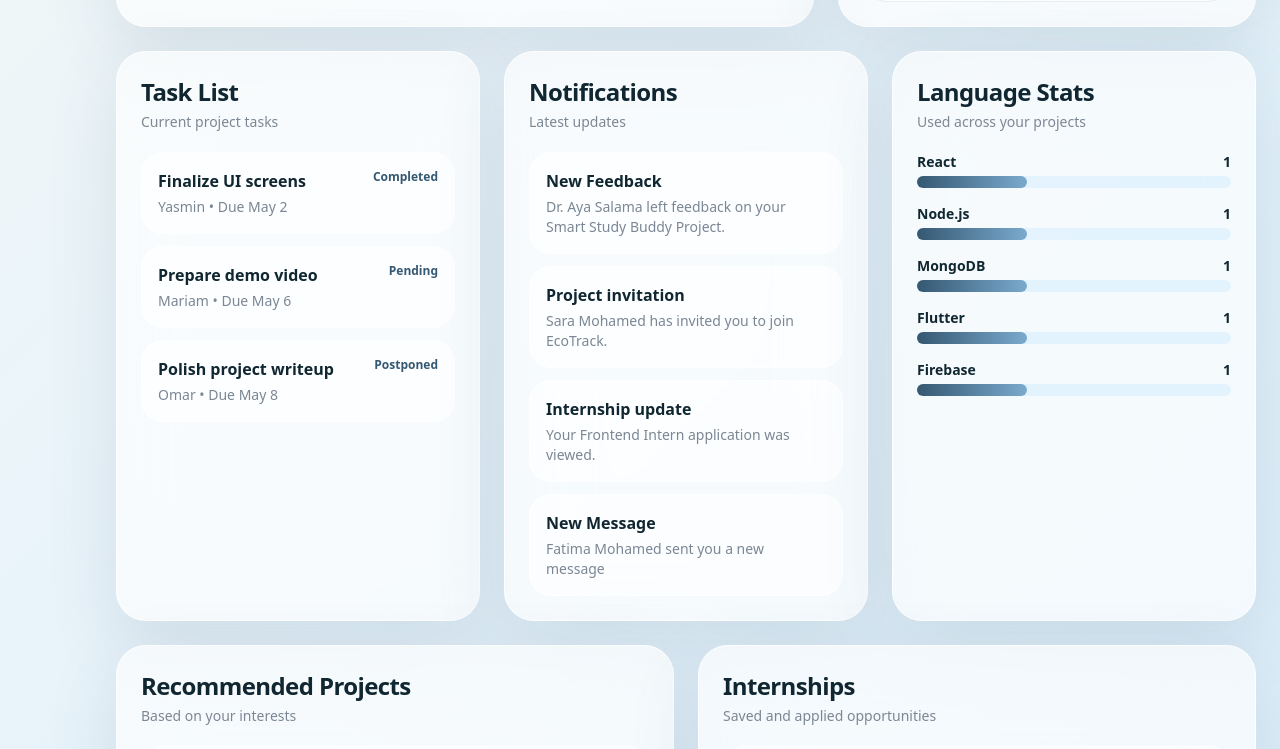
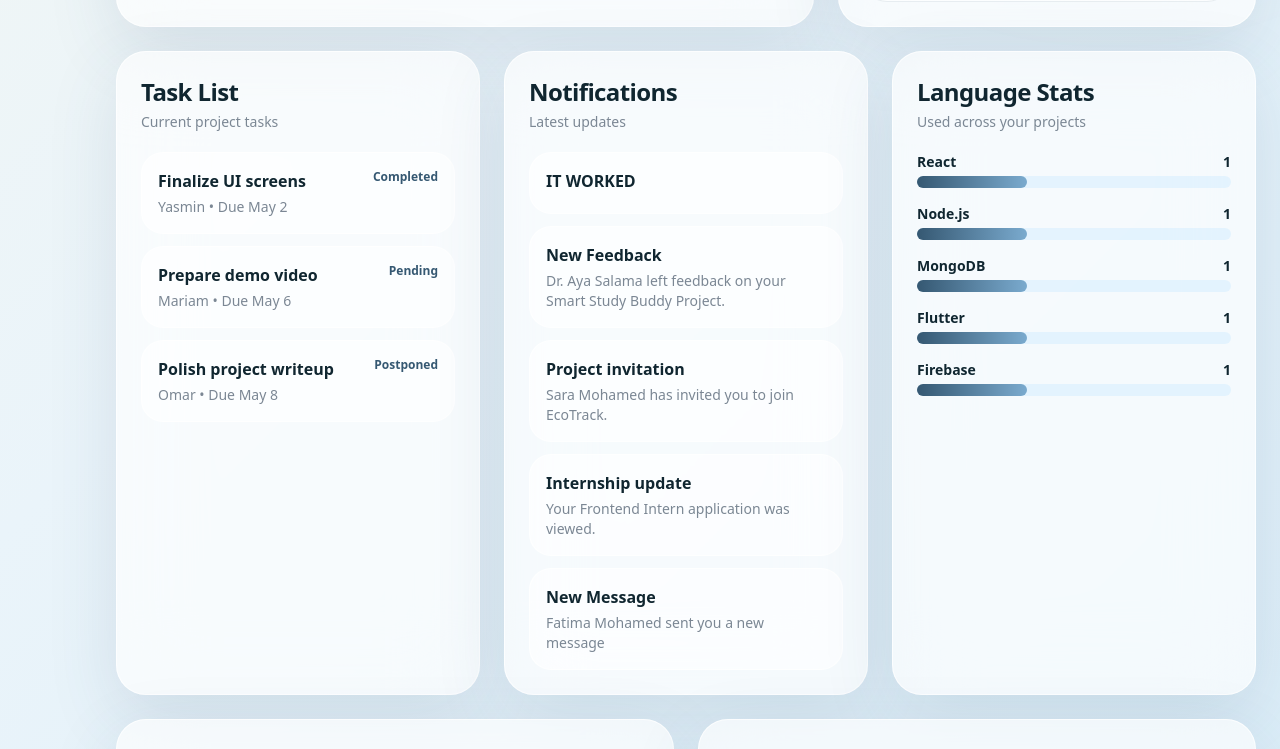
Before and after one commit to xxjessiexx/GUC-Portfolio-Hub, a React (Vite) app in the folder MS2/: page /student-dashboard in a window 1280 px wide. Shown: the part 1072-1821 px from the top of the page. Built offline with nearby package versions, Linux system fonts and the light colour scheme.

Commit message:
added time simulated notifications

```diff
--- a/MS2/src/App.jsx
+++ b/MS2/src/App.jsx
@@ -1,6 +1,6 @@
 import { BrowserRouter, Routes, Route } from "react-router-dom";
 import { useState, useEffect } from "react";
-
+import { NotificationsProvider } from "./context/NotificationsContext";
 import Landing from "./pages/Landing";
 import Login from "./pages/Login";
 import VerifyOTP from "./pages/VerifyOTP";
@@ -41,6 +41,7 @@ export default function App() {
 
   return (
     <BrowserRouter>
+    <NotificationsProvider>
       <UserProfileProvider currentUser={currentUser}>
         <FloatingCTA />
 
@@ -71,6 +72,7 @@ export default function App() {
           <Route path="/forgot-password" element={<ForgotPassword users={users} setCurrentUser={setCurrentUser}/>} />
         </Routes>
       </UserProfileProvider>
+      </NotificationsProvider>
     </BrowserRouter>
   );
 }
--- a/MS2/src/components/notificationPage/notificationTabs.jsx
+++ b/MS2/src/components/notificationPage/notificationTabs.jsx
@@ -1,6 +1,5 @@
 import { useState } from "react";
 import { motion } from "framer-motion";
-import { AppCard } from "@/components/ui/AppCard";
 import NotificationCard from "./notificationCard";
 import { MessageCircle, Bell, Mail, UserPlus } from "lucide-react";
 
--- /dev/null
+++ b/MS2/src/context/NotificationsContext.jsx
@@ -0,0 +1,18 @@
+import { createContext, useContext, useState } from "react";
+import { notifications as initialNotifications } from "@/data/studentDashboardData";
+
+const NotificationsContext = createContext();
+
+export function NotificationsProvider({ children }) {
+const [notifications, setNotifications] = useState(initialNotifications);
+
+return (
+    <NotificationsContext.Provider value={{ notifications, setNotifications }}>
+    {children}
+    </NotificationsContext.Provider>
+);
+}
+
+export function useNotifications() {
+return useContext(NotificationsContext);
+}
--- a/MS2/src/pages/Notifications.jsx
+++ b/MS2/src/pages/Notifications.jsx
@@ -1,12 +1,16 @@
 import DashboardLayout from "@/components/layout/DashboardLayout";
-import { notifications } from "@/data/studentDashboardData";
+import { useNotifications } from "@/context/NotificationsContext";
 import { SectionHeader } from "@/components/ui/SectionHeader";
 import NotificationsTabs from "@/components/notificationPage/notificationTabs";
 
 
 export default function Notifications() {
+const { notifications } = useNotifications();
+
 const count =  notifications.filter(n => n.unread).length;
 const mssg = `You have ${count} unread notifications`;
+
+
 return(
 
 <DashboardLayout notifications={notifications}>
--- a/MS2/src/pages/StudentDashboard.jsx
+++ b/MS2/src/pages/StudentDashboard.jsx
@@ -1,4 +1,5 @@
 import { useMemo, useState } from "react";
+import { useNotifications } from "@/context/NotificationsContext";
 
 import DashboardLayout from "@/components/layout/DashboardLayout";
 import DashboardHero from "@/components/dashboard/DashboardHero";
@@ -8,16 +9,20 @@ import ProjectPreview from "@/components/dashboard/ProjectPreview";
 import SecondaryPanels from "@/components/dashboard/SecondaryPanels";
 
 import { useUserProfile } from "@/context/UserProfileContext";
+import { useEffect } from "react";
 
 import {
   student,
   projects,
-  notifications,
   recommendedProjects,
   internships,
 } from "@/data/studentDashboardData";
 
 export default function StudentDashboard() {
+
+
+const { notifications, setNotifications } = useNotifications();
+
   const { profile } = useUserProfile();
   const [selectedProject, setSelectedProject] = useState(projects[0]);
 
@@ -49,6 +54,24 @@ export default function StudentDashboard() {
       }, {});
   }, []);
 
+
+  useEffect(() => {
+  const timer = setTimeout(() => {
+    const newNotification = {
+      id: "n-" + Date.now(),
+      userId: "stu-001",
+      type: "message",
+      title: "IT WORKED",
+      message: "You just received a new message!",
+      unread: true,
+    };
+
+    setNotifications((prev) => [newNotification, ...prev]);
+  }, 2000); // 2 seconds
+
+  return () => clearTimeout(timer);
+}, []);
+
   return (
     <DashboardLayout notifications={notifications}>
       <DashboardHero student={dashboardStudent} />
```
